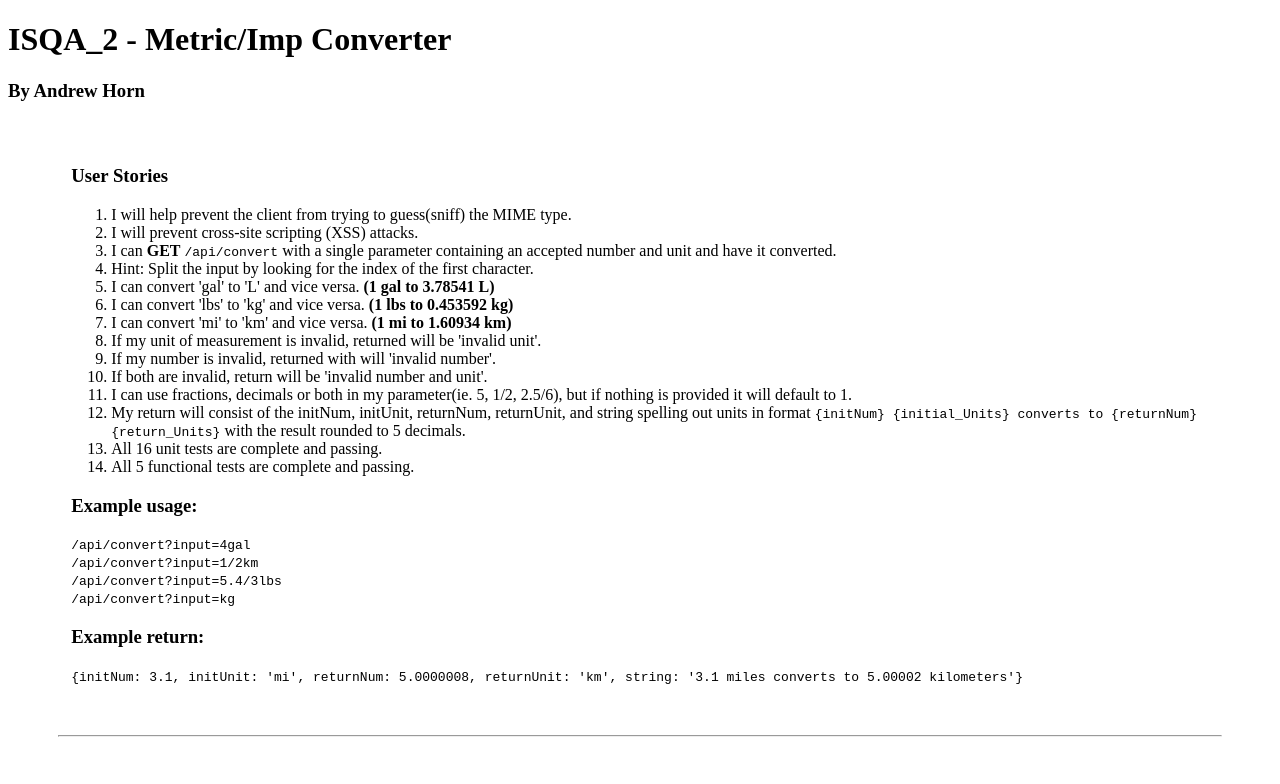
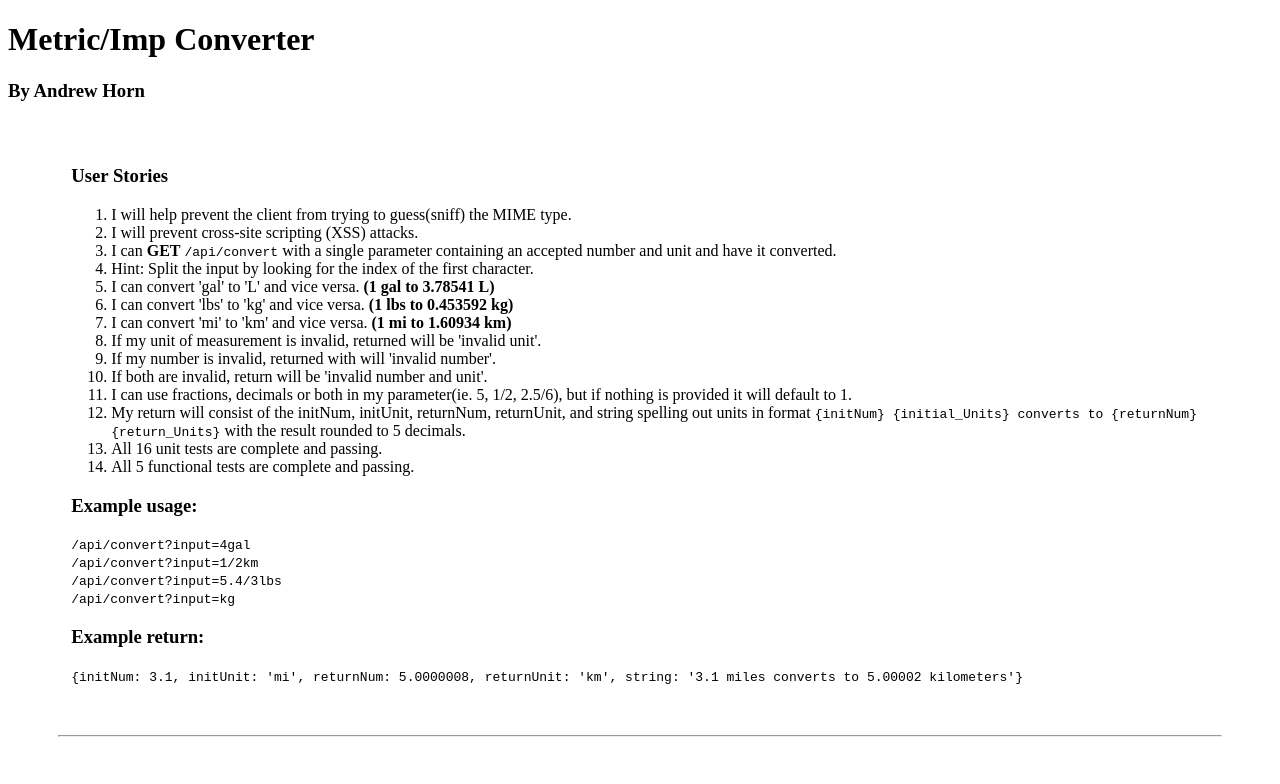
Before and after one commit to sophyphreak/metric-imperial-converter, a website: page views/index.html in a window 1280 px wide. Shown: the top 784 px of the page. Drawn offline with nearby package versions, Linux system fonts and the light colour scheme; files that its build step writes are made by us from their sources.

Commit message:
edited h1 title tag

```diff
--- a/views/index.html
+++ b/views/index.html
@@ -10,7 +10,7 @@
   <body>
     <header>
       <h1>
-        ISQA_2 - Metric/Imp Converter
+        Metric/Imp Converter
       </h1>
       <h3>By Andrew Horn</h3>
     </header>
```
